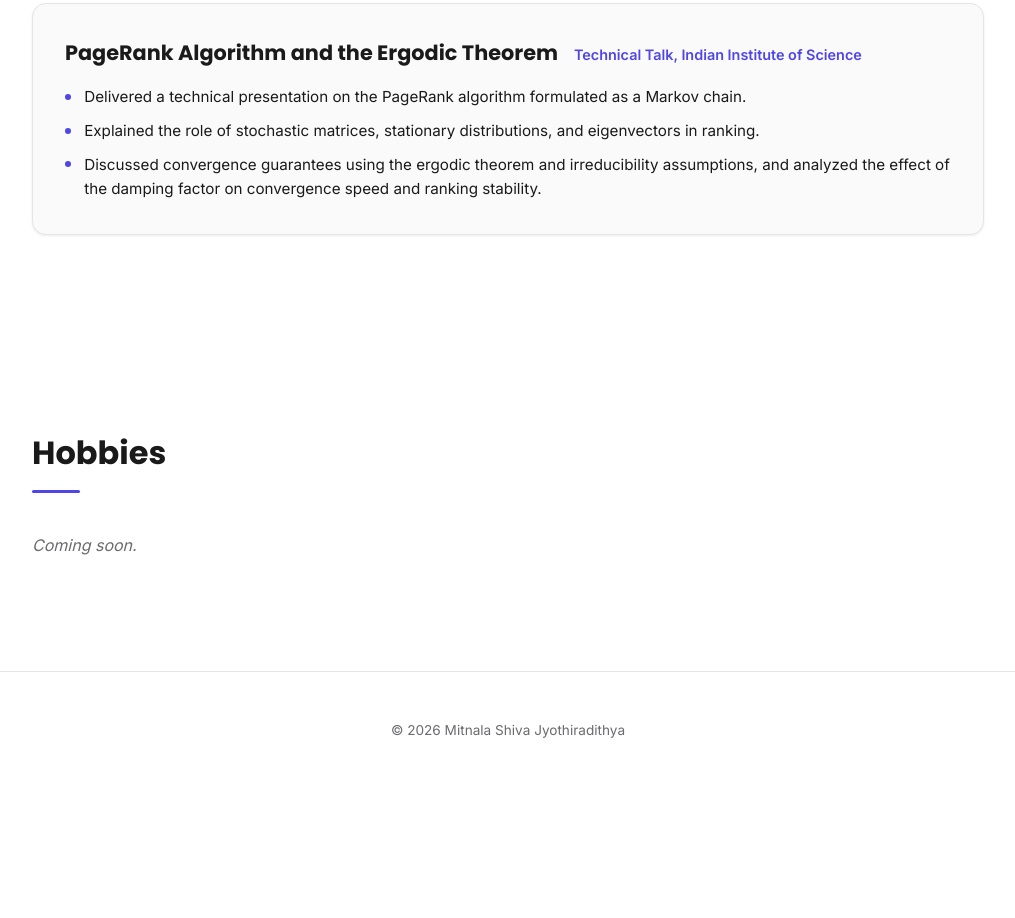
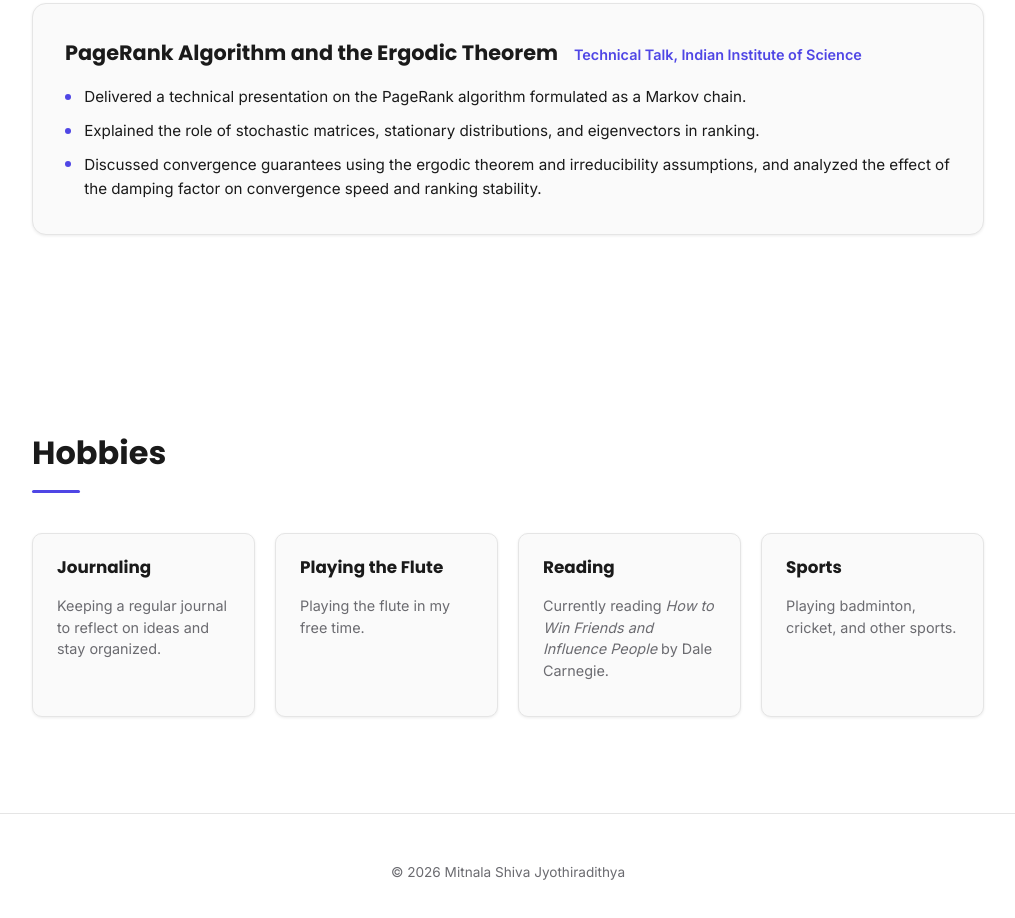
Before and after one commit to msja1729/Adithya, a plain HTML site: page index.html in a window 1280 px wide. Shown: the part 3681-4599 px from the top of the page, without its empty margins (132-1147 px from the left). Before the commit the page ends 4486 px from the top, so only its background shows below. Drawn offline with Linux system fonts and the light colour scheme.

Commit message:
Add Hobbies section content with card grid layout

```diff
--- a/css/style.css
+++ b/css/style.css
@@ -464,11 +464,38 @@ ul {
   margin: 3rem 0 1.5rem;
 }
 
-/* ---------- Hobbies (placeholder) ---------- */
+/* ---------- Hobbies ---------- */
 
-.placeholder-note {
+.hobby-grid {
+  display: grid;
+  grid-template-columns: repeat(auto-fit, minmax(220px, 1fr));
+  gap: 1.25rem;
+}
+
+.hobby-card {
+  padding: 1.25rem 1.5rem;
+  background: var(--surface);
+  border: 1px solid var(--border);
+  border-radius: 10px;
+  box-shadow: var(--shadow);
+  transition: border-color 0.2s ease, box-shadow 0.2s ease;
+}
+
+.hobby-card:hover {
+  border-color: var(--accent);
+  box-shadow: var(--shadow-hover);
+}
+
+.hobby-title {
+  font-size: 1.05rem;
+  color: var(--text);
+  margin-bottom: 0.4rem;
+}
+
+.hobby-desc {
   color: var(--text-muted);
-  font-style: italic;
+  font-size: 0.9rem;
+  line-height: 1.5;
 }
 
 /* ---------- Footer ---------- */
--- a/index.html
+++ b/index.html
@@ -173,7 +173,25 @@
 
   <section id="interests" class="section">
     <h2 class="section-title">Hobbies</h2>
-    <p class="placeholder-note">Coming soon.</p>
+
+    <div class="hobby-grid">
+      <div class="hobby-card">
+        <h3 class="hobby-title">Journaling</h3>
+        <p class="hobby-desc">Keeping a regular journal to reflect on ideas and stay organized.</p>
+      </div>
+      <div class="hobby-card">
+        <h3 class="hobby-title">Playing the Flute</h3>
+        <p class="hobby-desc">Playing the flute in my free time.</p>
+      </div>
+      <div class="hobby-card">
+        <h3 class="hobby-title">Reading</h3>
+        <p class="hobby-desc">Currently reading <em>How to Win Friends and Influence People</em> by Dale Carnegie.</p>
+      </div>
+      <div class="hobby-card">
+        <h3 class="hobby-title">Sports</h3>
+        <p class="hobby-desc">Playing badminton, cricket, and other sports.</p>
+      </div>
+    </div>
   </section>
 
 </main>
```
Also changed, not shown: 1 other file.
